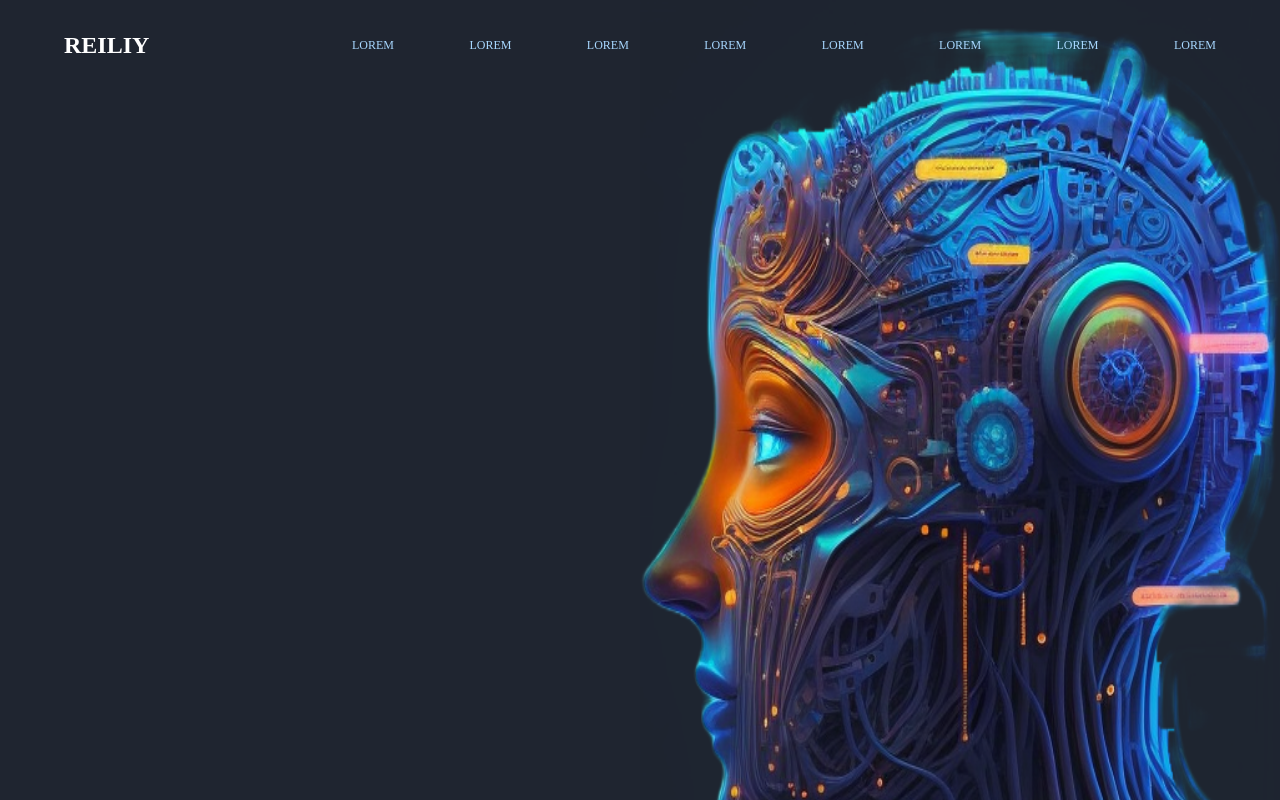
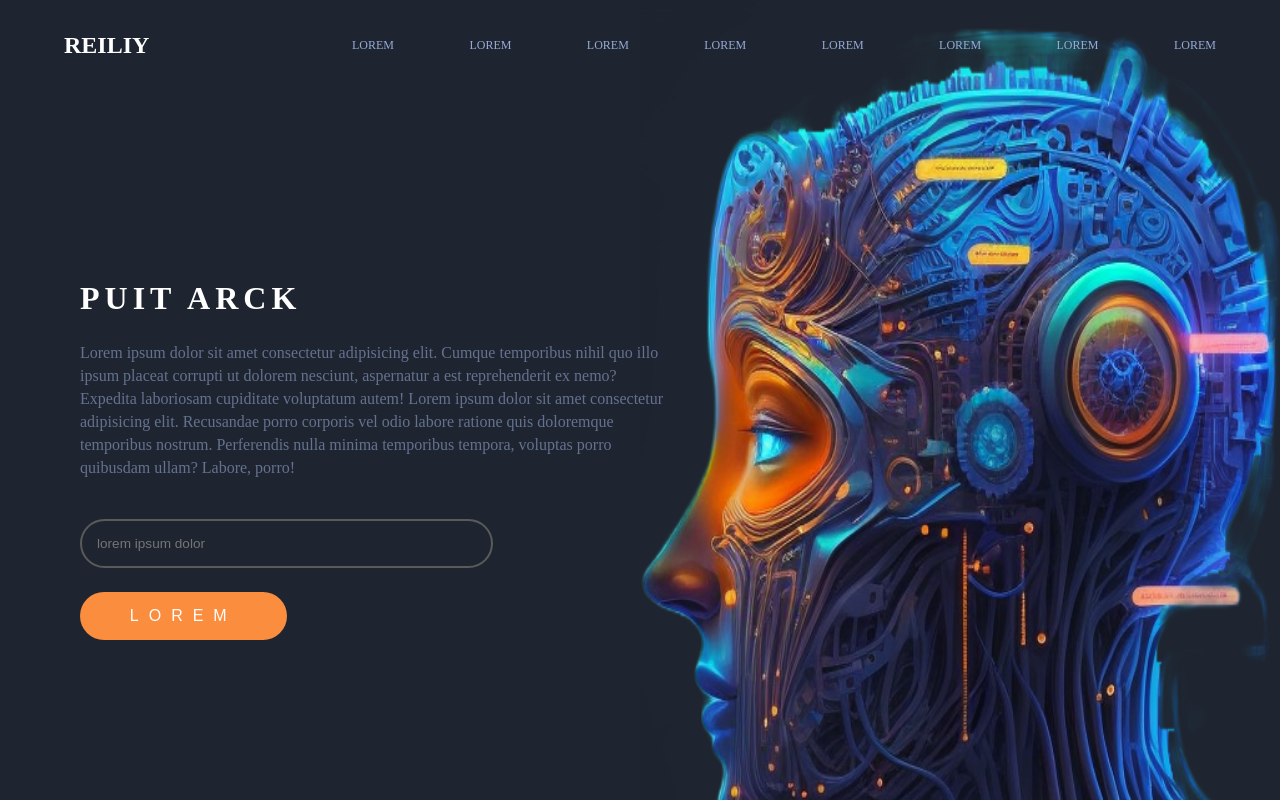
Before and after one commit to lakshayyadav-dev/upwork_client_project_1, a Next.js app: page / in a window 1280 px wide. Shown: the top 800 px of the page. Built offline with nearby package versions, Linux system fonts and the light colour scheme.

Commit message:
created the Hero section.

```diff
--- /dev/null
+++ b/components/Hero.jsx
@@ -0,0 +1,19 @@
+import React from "react";
+import styles from "../styles/Hero.module.css";
+
+const Hero = () => {
+	return (
+		<div className={styles.container}>
+			<div className={styles.content}>
+				<h1>PUIT ARCK</h1>
+				<p>Lorem ipsum dolor sit amet consectetur adipisicing elit. Cumque temporibus nihil quo illo ipsum placeat corrupti ut dolorem nesciunt, aspernatur a est reprehenderit ex nemo? Expedita laboriosam cupiditate voluptatum autem! Lorem ipsum dolor sit amet consectetur adipisicing elit. Recusandae porro corporis vel odio labore ratione quis doloremque temporibus nostrum. Perferendis nulla minima temporibus tempora, voluptas porro quibusdam ullam? Labore, porro!</p>
+			</div>
+			<div className={styles.CTA}>
+				<input type="text" placeholder="lorem ipsum dolor"/>
+				<button className="btn">Lorem</button>
+			</div>
+		</div>
+	);
+};
+
+export default Hero;
--- a/pages/index.jsx
+++ b/pages/index.jsx
@@ -1,8 +1,11 @@
 import Head from "next/head";
 import styles from "@/styles/Home.module.css";
+import Image from "next/image";
+
+import robot from "../static/images/robot.png";
+
 import Navbar from "@/components/Navbar";
-import Image from "next/image";
-import robot from "../static/images/robot.png";
+import Hero from "@/components/Hero";
 
 export default function Home() {
 	return (
@@ -16,6 +19,7 @@ export default function Home() {
 			<Image src={robot} alt="robot" className={styles.robotImage}/>
 
 			<Navbar />
+			<Hero />
 
 		</>
 	);
--- /dev/null
+++ b/styles/Hero.module.css
@@ -0,0 +1,61 @@
+.container {
+    height: 95vh;
+    width: 750px;
+    display: flex;
+    align-items: flex-start;
+    justify-content: center;
+    flex-direction: column;
+    padding: 0 5rem;
+    row-gap: 2.5rem;
+}
+
+.content {
+    display: flex;
+    flex-direction: column;
+    row-gap: 1.5rem;
+}
+
+.content h1 {
+    letter-spacing: 5px;
+}
+
+.content p {
+    color: #647290;
+    line-height: 23px;
+}
+
+.CTA {
+    display: flex;
+    flex-direction: column;
+    row-gap: 1.5rem;
+    width: 70%;
+}
+
+.CTA input {
+    background: transparent;
+    border: 2px solid rgb(90, 90, 90);
+    border-radius: 50px;
+    padding: 15px;
+    display: flex;
+    color: white;
+    font-size: 0.85rem;
+}
+
+.CTA input:focus {
+    border: 2px solid white;
+    outline: none;
+}
+
+.CTA button {
+    background-color: #fb8d3e;
+    color: white;
+    border: none;
+    outline: none;
+    width: 50%;
+    padding: 15px;
+    font-size: 1rem;
+    border-radius: 50px;
+
+    text-transform: uppercase;
+    letter-spacing: 10px;
+}
--- a/styles/Navbar.module.css
+++ b/styles/Navbar.module.css
@@ -2,6 +2,7 @@
     width: 100%;
     /* background-color: black; */
     padding: 2rem 4rem;
+    height: 10vh;
 }
 
 .navbar {
@@ -20,6 +21,7 @@
     flex: 0.75;
     text-transform: uppercase;
     font-size: 12px;
-    color: #7090bc;
+    /* color: #7090bc; */
+    color: #647290;
     filter: brightness(1.5);
 }
```
